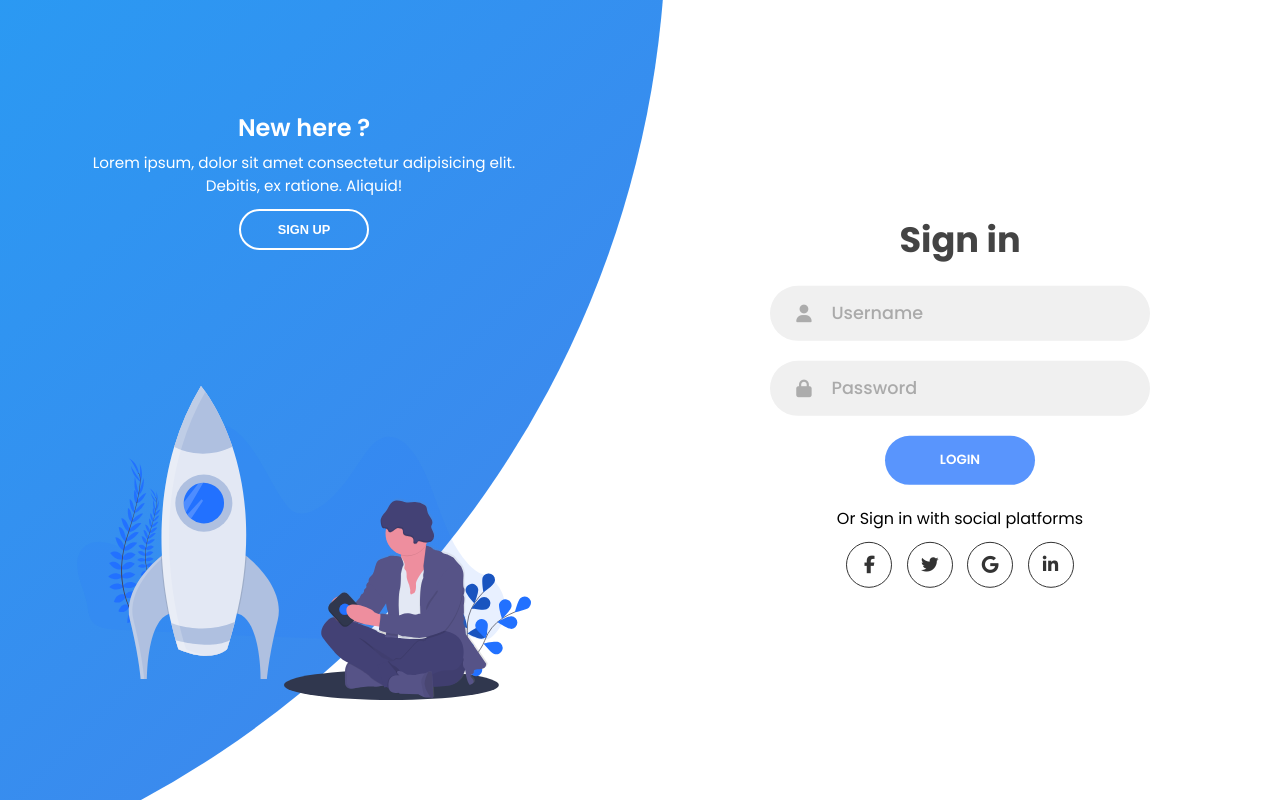
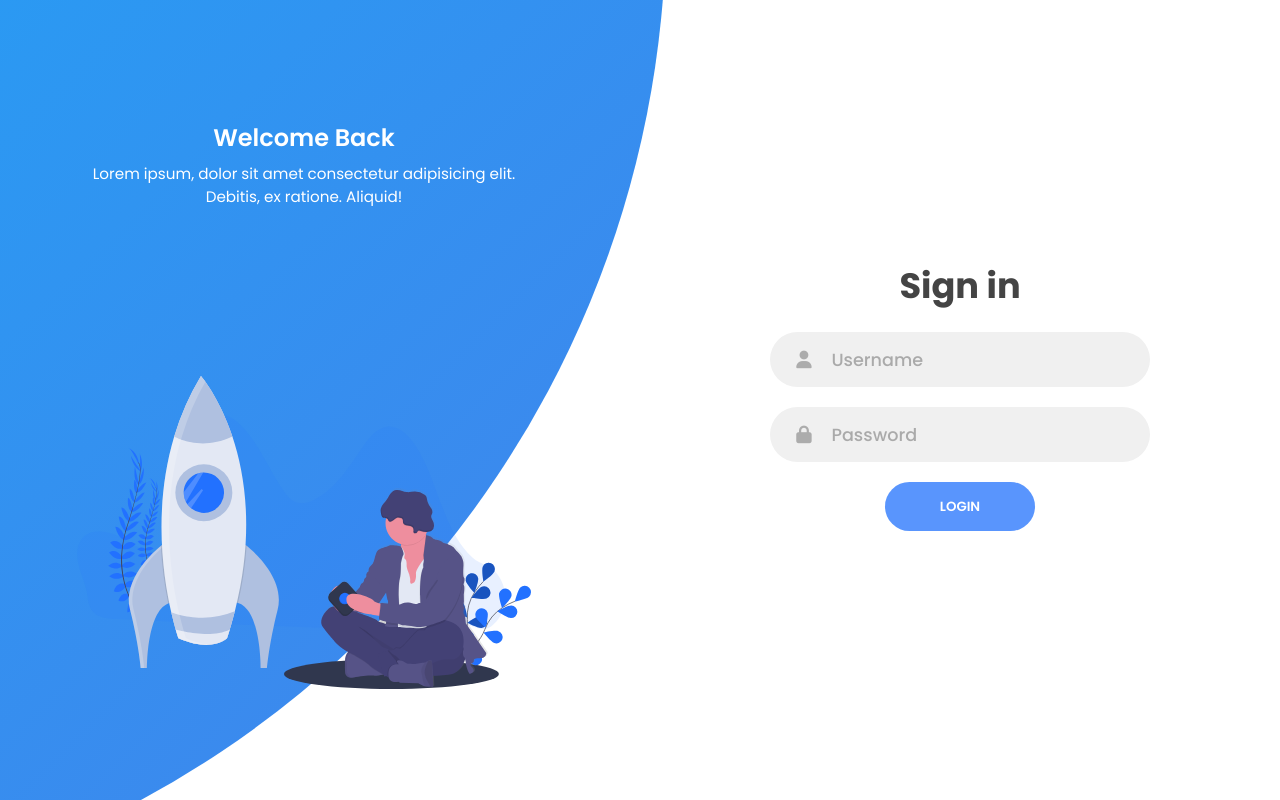
Before and after one commit to Angelguassu/Aurora, a Flask app: page / in a window 1280 px wide. Run offline with Flask 3, Linux system fonts and the light colour scheme.

Commit message:
modificacao page login

```diff
--- a/static/js/script.js
+++ /dev/null
@@ -1,11 +0,0 @@
-const sign_in_btn = document.querySelector("#sign-in-btn");
-const sign_up_btn = document.querySelector("#sign-up-btn");
-const container = document.querySelector(".container");
-
-sign_up_btn.addEventListener("click", () => {
-  container.classList.add("sign-up-mode");
-});
-
-sign_in_btn.addEventListener("click", () => {
-  container.classList.remove("sign-up-mode");
-});
--- a/templates/login.html
+++ b/templates/login.html
@@ -11,7 +11,7 @@
         referrerpolicy="no-referrer"
     />
     <link rel="stylesheet" href="{{ url_for('static', filename='css/styles.css') }}">
-    <title>Sign in & Sign up Form</title>
+    <title>Signin Aurora</title>
   </head>
   <body>
     <div class="container">
@@ -28,52 +28,6 @@
               <input type="password" placeholder="Password" />
             </div>
             <input type="submit" value="Login" class="btn solid" />
-            <p class="social-text">Or Sign in with social platforms</p>
-            <div class="social-media">
-              <a href="#" class="social-icon">
-                <i class="fab fa-facebook-f"></i>
-              </a>
-              <a href="#" class="social-icon">
-                <i class="fab fa-twitter"></i>
-              </a>
-              <a href="#" class="social-icon">
-                <i class="fab fa-google"></i>
-              </a>
-              <a href="#" class="social-icon">
-                <i class="fab fa-linkedin-in"></i>
-              </a>
-            </div>
-          </form>
-          <form action="#" class="sign-up-form">
-            <h2 class="title">Sign up</h2>
-            <div class="input-field">
-              <i class="fas fa-user"></i>
-              <input type="text" placeholder="Username" />
-            </div>
-            <div class="input-field">
-              <i class="fas fa-envelope"></i>
-              <input type="email" placeholder="Email" />
-            </div>
-            <div class="input-field">
-              <i class="fas fa-lock"></i>
-              <input type="password" placeholder="Password" />
-            </div>
-            <input type="submit" class="btn" value="Sign up" />
-            <p class="social-text">Or Sign up with social platforms</p>
-            <div class="social-media">
-              <a href="#" class="social-icon">
-                <i class="fab fa-facebook-f"></i>
-              </a>
-              <a href="#" class="social-icon">
-                <i class="fab fa-twitter"></i>
-              </a>
-              <a href="#" class="social-icon">
-                <i class="fab fa-google"></i>
-              </a>
-              <a href="#" class="social-icon">
-                <i class="fab fa-linkedin-in"></i>
-              </a>
-            </div>
           </form>
         </div>
       </div>
@@ -81,33 +35,16 @@
       <div class="panels-container">
         <div class="panel left-panel">
           <div class="content">
-            <h3>New here ?</h3>
+            <h3>Welcome Back</h3>
             <p>
               Lorem ipsum, dolor sit amet consectetur adipisicing elit. Debitis,
               ex ratione. Aliquid!
             </p>
-            <button class="btn transparent" id="sign-up-btn">
-              Sign up
-            </button>
           </div>
           <img src="{{ url_for('static', filename='img/log.svg') }}" class="image" alt="Logo Aurora Academy" />
         </div>
-        <div class="panel right-panel">
-          <div class="content">
-            <h3>One of us ?</h3>
-            <p>
-              Lorem ipsum dolor sit amet consectetur adipisicing elit. Nostrum
-              laboriosam ad deleniti.
-            </p>
-            <button class="btn transparent" id="sign-in-btn">
-              Sign in
-            </button>
-          </div>
-          <img src="{{ url_for('static', filename='img/register.svg') }}" class="image" alt="Logo Aurora Academy" />
-        </div>
       </div>
     </div>
-
     <script src="{{ url_for('static', filename='js/script.js') }}"></script>
   </body>
 </html>
```
